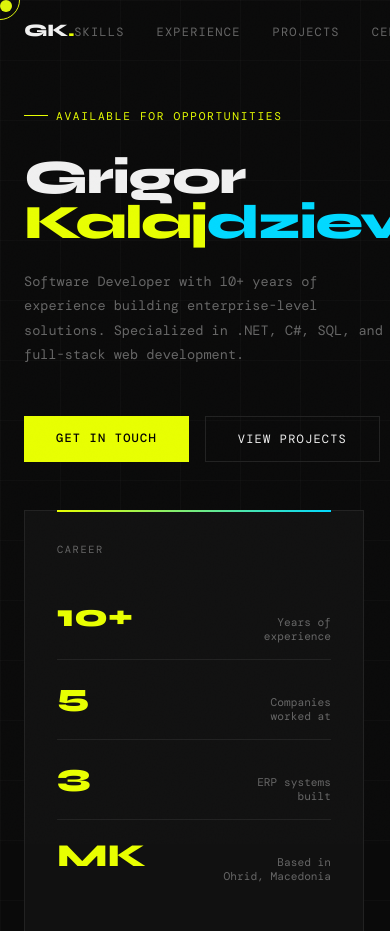
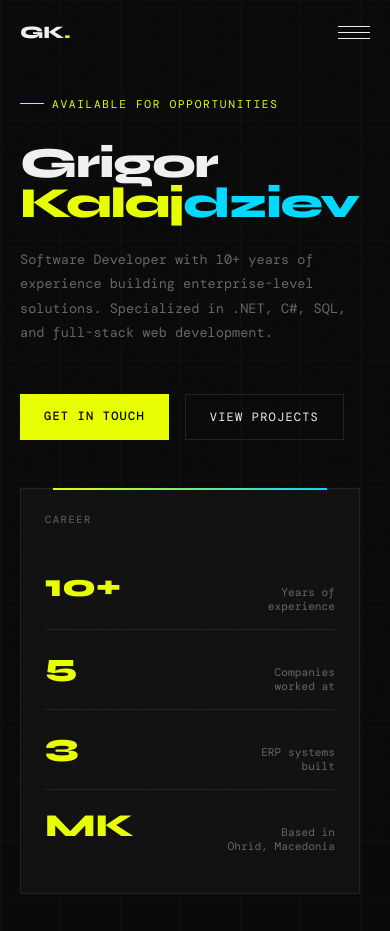
Before and after one commit to grigorkalajdziev/grigorkalajdziev.github.io, a plain HTML site: page index.html in a window 390 px wide. Shown: the top 931 px of the page. Drawn offline with nearby package versions, Linux system fonts and the light colour scheme; a web font is replaced by a local one.

Commit message:
Implement mobile navigation toggle and styles
Added responsive navigation toggle and scrim for mobile view.

```diff
--- a/index.html
+++ b/index.html
@@ -86,6 +86,8 @@
       letter-spacing: -0.02em;
       color: var(--text);
       text-decoration: none;
+      position: relative;
+      z-index: 111;
     }
     .nav-logo span { color: var(--accent); }
     .nav-links { display: flex; gap: 32px; list-style: none; }
@@ -98,6 +100,42 @@
       transition: color 0.2s;
     }
     .nav-links a:hover { color: var(--accent); }
+
+    /* Hamburger toggle (hidden unless small screens) */
+    .nav-toggle {
+      display: none;
+      flex-direction: column;
+      justify-content: center;
+      align-items: flex-end;
+      gap: 5px;
+      width: 32px; height: 32px;
+      background: transparent;
+      border: none;
+      cursor: none;
+      padding: 0;
+      position: relative;
+      z-index: 111;
+    }
+    .nav-toggle span {
+      display: block;
+      width: 100%;
+      height: 1px;
+      background: var(--text);
+      transition: transform 0.25s ease, opacity 0.25s ease, width 0.25s ease;
+    }
+    .nav-toggle.open span:nth-child(1) { transform: translateY(6px) rotate(45deg); width: 100%; }
+    .nav-toggle.open span:nth-child(2) { opacity: 0; }
+    .nav-toggle.open span:nth-child(3) { transform: translateY(-6px) rotate(-45deg); width: 100%; }
+
+    .nav-scrim {
+      position: fixed; inset: 0;
+      background: rgba(0,0,0,0.5);
+      opacity: 0;
+      pointer-events: none;
+      transition: opacity 0.3s ease;
+      z-index: 103;
+    }
+    .nav-scrim.open { opacity: 1; pointer-events: auto; }
 
     /* HERO */
     .hero {
@@ -135,6 +173,7 @@
       letter-spacing: -0.03em;
       margin-bottom: 24px;
       opacity: 0; animation: fadeUp 0.8s 0.4s forwards;
+      word-break: break-word;
     }
     h1 .accent { color: var(--accent); }
     h1 .accent2 { color: var(--accent2); }
@@ -181,7 +220,8 @@
       background: var(--surface);
       border: 1px solid var(--border);
       padding: 32px;
-      width: 340px;
+      width: 100%;
+      max-width: 340px;
       position: relative;
     }
     .hero-card::before {
@@ -335,7 +375,7 @@
     }
     .contact-link:hover { color: var(--accent); }
     .contact-link-icon { font-size: 1rem; width: 20px; text-align: center; }
-    .contact-link-label { flex: 1; }
+    .contact-link-label { flex: 1; word-break: break-word; }
     .contact-link-arrow { transition: transform 0.2s; }
     .contact-link:hover .contact-link-arrow { transform: translate(4px, -4px); }
     .contact-right {
@@ -397,15 +437,88 @@
     }
     .reveal.visible { opacity: 1; transform: translateY(0); }
 
+    /* Keyboard accessibility */
+    a:focus-visible, button:focus-visible, input:focus-visible, textarea:focus-visible {
+      outline: 2px solid var(--accent);
+      outline-offset: 3px;
+    }
+
+    /* ============ RESPONSIVE ============ */
+
+    /* Tablets / small laptops */
+    @media (max-width: 1024px) {
+      .hero { gap: 40px; }
+      .exp-desc { max-width: 100%; }
+    }
+
+    /* Tablet portrait & large phones */
     @media (max-width: 900px) {
       nav { padding: 20px 24px; }
       .hero { grid-template-columns: 1fr; padding: 100px 24px 60px; gap: 48px; }
       .hero-right { justify-content: flex-start; }
       .section { padding: 80px 24px; }
       .exp-item { grid-template-columns: 1fr; gap: 8px; }
+      .exp-arrow { display: none; }
       .projects-grid { grid-template-columns: 1fr; }
+      .project-card { padding: 32px; }
       .contact-inner { grid-template-columns: 1fr; gap: 48px; }
       footer { flex-direction: column; gap: 12px; text-align: center; }
+    }
+
+    /* Phones & small tablets: collapse nav into off-canvas menu */
+    @media (max-width: 640px) {
+      .nav-toggle { display: flex; }
+      .nav-links {
+        position: fixed;
+        top: 0; right: 0;
+        height: 100vh;
+        width: min(78vw, 300px);
+        background: var(--surface);
+        border-left: 1px solid var(--border);
+        flex-direction: column;
+        justify-content: center;
+        align-items: flex-start;
+        gap: 28px;
+        padding: 0 40px;
+        transform: translateX(100%);
+        transition: transform 0.35s ease;
+        z-index: 104;
+      }
+      .nav-links.open { transform: translateX(0); }
+      .nav-links a { font-size: 0.85rem; }
+    }
+
+    /* Small phones: tighten type & spacing */
+    @media (max-width: 480px) {
+      nav { padding: 16px 20px; }
+      .hero { padding: 88px 20px 48px; }
+      h1 { font-size: clamp(2.4rem, 11vw, 3.2rem); }
+      .hero-desc { max-width: 100%; }
+      .hero-card { padding: 24px; }
+      .section { padding: 60px 20px; }
+      .section-header { margin-bottom: 40px; gap: 16px; flex-wrap: wrap; }
+      .skills-grid { grid-template-columns: repeat(auto-fill, minmax(130px, 1fr)); }
+      .skill-item { padding: 20px 16px; }
+      .project-card { padding: 24px; }
+      .project-card::after { top: 24px; right: 24px; }
+      .contact-right { padding: 28px 24px; }
+      .btn { padding: 14px 24px; }
+    }
+
+    /* Touch / no real cursor: kill the custom cursor entirely */
+    @media (hover: none), (pointer: coarse) {
+      .cursor, .cursor-ring { display: none; }
+      body, .btn, .nav-toggle { cursor: auto; }
+    }
+
+    /* Respect reduced-motion preference */
+    @media (prefers-reduced-motion: reduce) {
+      html { scroll-behavior: auto; }
+      *, *::before, *::after {
+        animation-duration: 0.01ms !important;
+        animation-iteration-count: 1 !important;
+        transition-duration: 0.01ms !important;
+      }
     }
   </style>
 </head>
@@ -417,14 +530,18 @@
   <!-- NAV -->
   <nav id="nav">
     <a href="#" class="nav-logo">GK<span>.</span></a>
-    <ul class="nav-links">
+    <ul class="nav-links" id="navLinks">
       <li><a href="#skills">Skills</a></li>
       <li><a href="#experience">Experience</a></li>
       <li><a href="#projects">Projects</a></li>
       <li><a href="#certifications">Certs</a></li>
       <li><a href="#contact">Contact</a></li>
     </ul>
+    <button class="nav-toggle" id="navToggle" aria-label="Toggle menu" aria-expanded="false" aria-controls="navLinks">
+      <span></span><span></span><span></span>
+    </button>
   </nav>
+  <div class="nav-scrim" id="navScrim"></div>
 
   <!-- HERO -->
   <section class="hero">
@@ -781,9 +898,12 @@
   </footer>
 
   <script>
-    // Custom cursor
+    // Custom cursor (desktop / fine-pointer devices only)
     const cursor = document.getElementById('cursor');
     const ring = document.getElementById('cursorRing');
+    const hasFinePointer = window.matchMedia('(hover: hover) and (pointer: fine)').matches;
+
+    if (hasFinePointer) {
       let mx = 0, my = 0, rx = 0, ry = 0;
       document.addEventListener('mousemove', e => {
         mx = e.clientX; my = e.clientY;
@@ -798,18 +918,41 @@
       animateRing();
       document.querySelectorAll('a, button, .skill-item').forEach(el => {
         el.addEventListener('mouseenter', () => {
-        cursor.style.transform += ' scale(2)';
           ring.style.width = '60px'; ring.style.height = '60px';
         });
         el.addEventListener('mouseleave', () => {
           ring.style.width = '40px'; ring.style.height = '40px';
         });
       });
+    } else {
+      cursor.style.display = 'none';
+      ring.style.display = 'none';
+    }
 
     // Nav scroll
     const nav = document.getElementById('nav');
     window.addEventListener('scroll', () => {
       nav.classList.toggle('scrolled', window.scrollY > 50);
+    });
+
+    // Mobile nav toggle
+    const navToggle = document.getElementById('navToggle');
+    const navLinks = document.getElementById('navLinks');
+    const navScrim = document.getElementById('navScrim');
+
+    function setNavOpen(open) {
+      navLinks.classList.toggle('open', open);
+      navToggle.classList.toggle('open', open);
+      navScrim.classList.toggle('open', open);
+      navToggle.setAttribute('aria-expanded', String(open));
+      document.body.style.overflow = open ? 'hidden' : '';
+    }
+    navToggle.addEventListener('click', () => {
+      setNavOpen(!navLinks.classList.contains('open'));
+    });
+    navScrim.addEventListener('click', () => setNavOpen(false));
+    navLinks.querySelectorAll('a').forEach(a => {
+      a.addEventListener('click', () => setNavOpen(false));
     });
 
     // Scroll reveal
```
Lines whose indentation alone changed are shown as unchanged.
